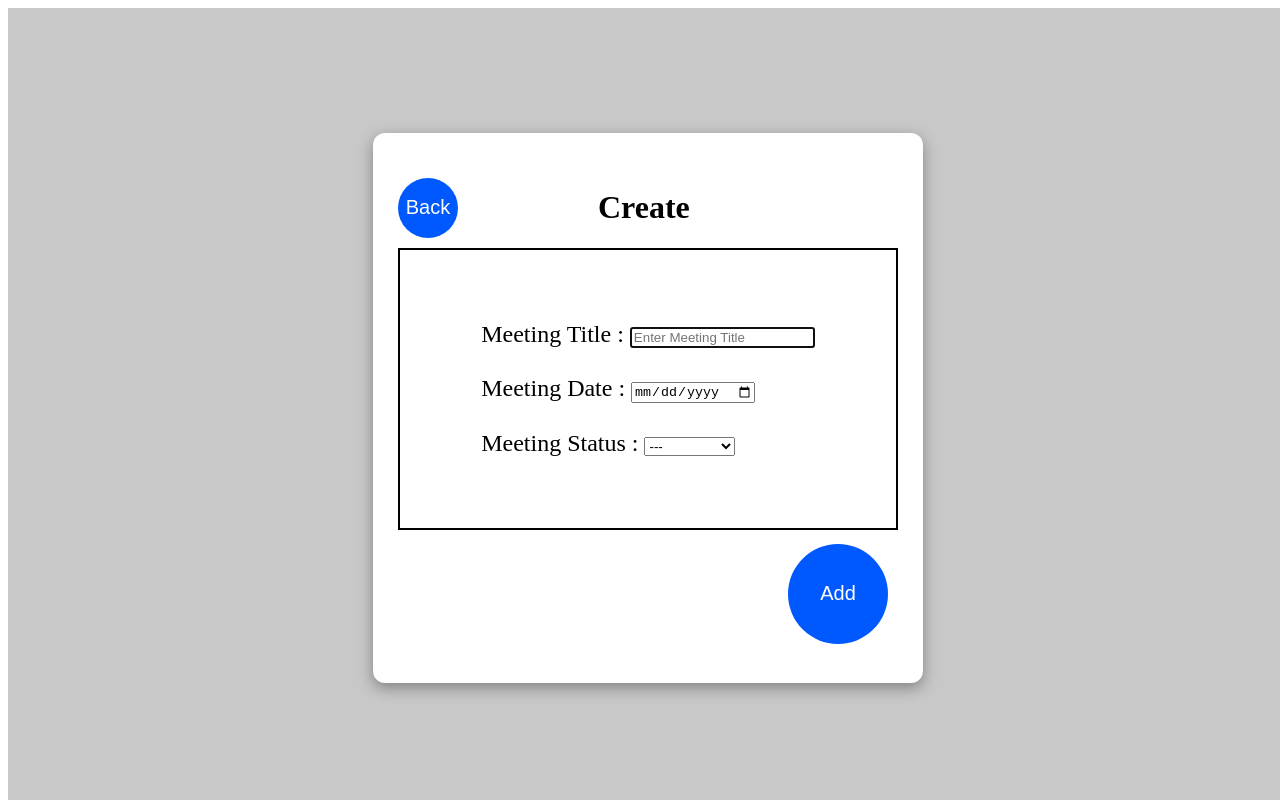
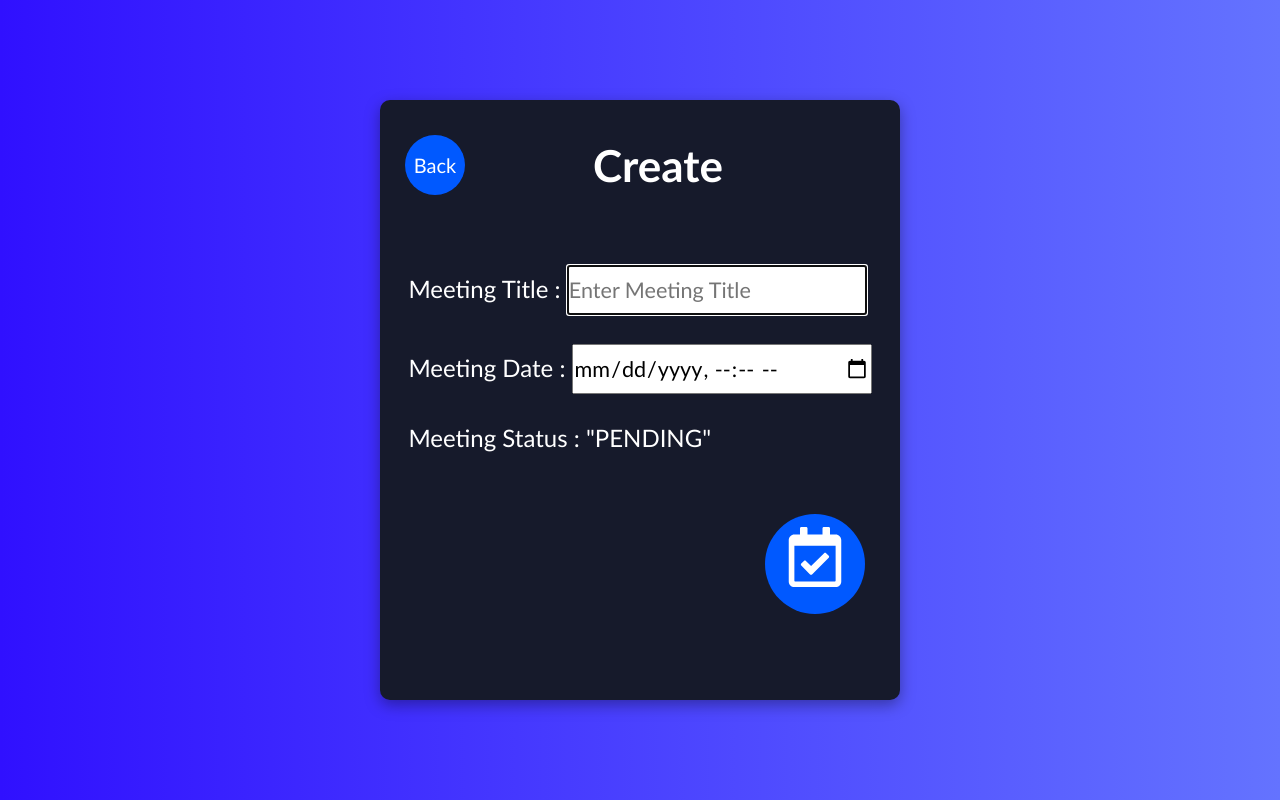
Before and after one commit to samgerrick01/calendar-app-v3, a React (Create React App) app: page /add in a window 1280 px wide. Built offline with nearby package versions, Linux system fonts and the light colour scheme.

Commit message:
Added Design

```diff
--- a/db.json
+++ b/db.json
@@ -1,28 +1,22 @@
 {
   "meetings": [
     {
-      "id": "pK3RXIy9HmwTZURJU-SLX",
+      "id": "9pNCLNGxj5SflzzagyZTF",
       "meetingTitle": "MEETING A",
-      "meetingDate": "2022-01-11",
+      "meetingDate": "2022-01-12T12:30",
+      "meetingStatus": "DONE"
+    },
+    {
+      "id": "VtYL5IpIoYy656fxL3yLz",
+      "meetingTitle": "MEETING B",
+      "meetingDate": "2022-01-12T23:27",
       "meetingStatus": "PENDING"
     },
     {
-      "id": "9ryDqyJGTyJ0puwCHPzAG",
-      "meetingTitle": "MEETING B",
-      "meetingDate": "2022-01-12",
+      "id": "JNj7OKwni0Mh6pPVMwf7b",
+      "meetingTitle": "MEETING SAM",
+      "meetingDate": "2022-01-14T23:56",
       "meetingStatus": "ON-GOING"
-    },
-    {
-      "id": "Ofwjre_cDy-Zx9NHIOHCO",
-      "meetingTitle": "qweqwe",
-      "meetingDate": "2022-01-07",
-      "meetingStatus": "PENDING"
-    },
-    {
-      "id": "jt5L462ulhNqLK4o1K_fi",
-      "meetingTitle": "MEETING A",
-      "meetingDate": "2022-01-14",
-      "meetingStatus": "PENDING"
     }
   ]
 }
--- a/package.json
+++ b/package.json
@@ -11,6 +11,8 @@
     "npm-run-all": "^4.1.5",
     "react": "^17.0.2",
     "react-dom": "^17.0.2",
+    "react-hook-form": "^7.22.5",
+    "react-icons": "^4.3.1",
     "react-redux": "^7.2.6",
     "react-router-dom": "^6.2.1",
     "react-scripts": "5.0.0",
--- a/src/components/pages/CreatePage.js
+++ b/src/components/pages/CreatePage.js
@@ -4,6 +4,7 @@ import { useNavigate } from "react-router-dom";
 import { addMeeting } from "../redux/action/action";
 import { useDispatch } from "react-redux";
 import { nanoid } from "nanoid";
+import { FaRegCalendarCheck } from "react-icons/fa";
 
 function CreatePage() {
   //STATE
@@ -11,10 +12,10 @@ function CreatePage() {
     id: nanoid(),
     meetingTitle: "",
     meetingDate: "",
-    meetingStatus: "",
+    meetingStatus: "PENDING",
   });
   const [error, setError] = useState("");
-  const { meetingTitle, meetingDate, meetingStatus } = state;
+  const { meetingTitle, meetingDate } = state;
   let navigate = useNavigate();
   let dispatch = useDispatch();
 
@@ -26,7 +27,7 @@ function CreatePage() {
 
   const handleSubmit = (e) => {
     e.preventDefault();
-    if (!meetingTitle || !meetingDate || !meetingStatus) {
+    if (!meetingTitle || !meetingDate) {
       setError("Please Input the Empty Field!");
     } else {
       dispatch(addMeeting(state));
@@ -45,7 +46,7 @@ function CreatePage() {
           <h3 style={{ textAlign: "center", color: "red" }}>{error}</h3>
         )}
         <div className="body-create">
-          <form className="meeting-input">
+          <form>
             <label>Meeting Title : </label>
             <input
               type="text"
@@ -59,7 +60,7 @@ function CreatePage() {
             <br />
             <label>Meeting Date : </label>
             <input
-              type="date"
+              type="datetime-local"
               name="meetingDate"
               value={meetingDate}
               onChange={handleInputChange}
@@ -67,24 +68,13 @@ function CreatePage() {
             <br />
             <br />
             <label>Meeting Status : </label>
-            <select
-              name="meetingStatus"
-              value={meetingStatus}
-              onChange={handleInputChange}
-            >
-              <option value="">---</option>
-              <option value="PENDING">PENDING</option>
-              <option disabled value="ON-GOING">
-                ON-GOING
-              </option>
-              <option disabled value="DONE">
-                DONE
-              </option>
-            </select>
+            <label>"PENDING"</label>
           </form>
         </div>
-        <div className="footer">
-          <button onClick={handleSubmit}>Add</button>
+        <div className="footer-add">
+          <button onClick={handleSubmit}>
+            <FaRegCalendarCheck />
+          </button>
         </div>
       </div>
     </div>
--- a/src/components/pages/HomePage.js
+++ b/src/components/pages/HomePage.js
@@ -3,6 +3,7 @@ import "../style/Page.css";
 import { useSelector, useDispatch } from "react-redux";
 import { loadMeetings } from "../redux/action/action";
 import { useNavigate, Link } from "react-router-dom";
+import { FaRegCalendarPlus } from "react-icons/fa";
 
 function HomePage() {
   const { meetings } = useSelector((state) => ({ ...state.data }));
@@ -55,7 +56,9 @@ function HomePage() {
         </div>
         <div className="footer">
           <Link to="/add">
-            <button>Add</button>
+            <button>
+              <FaRegCalendarPlus />
+            </button>
           </Link>
         </div>
       </div>
--- a/src/components/pages/UpdatePage.js
+++ b/src/components/pages/UpdatePage.js
@@ -60,7 +60,7 @@ function UpdatePage() {
   return (
     <div className="pageBG">
       <div className="pageContainer">
-        <div className="title-add">
+        <div className="title-update">
           <button onClick={() => navigate("/")}>Back</button>
           <h1>Update / Delete</h1>
         </div>
@@ -83,7 +83,7 @@ function UpdatePage() {
             <br />
             <label>Meeting Date : </label>
             <input
-              type="date"
+              type="datetime-local"
               name="meetingDate"
               value={meetingDate || ""}
               onChange={handleInputChange}
@@ -96,7 +96,6 @@ function UpdatePage() {
               value={meetingStatus || ""}
               onChange={handleInputChange}
             >
-              <option value="">---</option>
               <option value="PENDING">PENDING</option>
               <option value="ON-GOING">ON-GOING</option>
               <option value="DONE">DONE</option>
--- a/src/components/style/Page.css
+++ b/src/components/style/Page.css
@@ -1,7 +1,19 @@
+* {
+  box-sizing: border-box;
+  margin: 0;
+  padding: 0;
+  font-family: "Trebuchet MS", "Lucida Sans Unicode", "Lucida Grande",
+    "Lucida Sans", Arial, sans-serif;
+}
+
 .pageBG {
   width: 100vw;
   height: 100vh;
-  background-color: rgba(200, 200, 200);
+  background: linear-gradient(
+    90deg,
+    rgba(48, 16, 255, 1) 0%,
+    rgba(100, 115, 255, 1) 100%
+  );
   position: fixed;
   display: flex;
   justify-content: center;
@@ -16,14 +28,18 @@
 }
 
 .pageContainer {
-  width: 500px;
-  height: 500px;
   border-radius: 12px;
-  background-color: white;
   box-shadow: rgba(0, 0, 0, 0.35) 0px 5px 15px;
   display: flex;
   flex-direction: column;
   padding: 25px;
+  flex-direction: column;
+  width: 520px;
+  min-height: 600px;
+  background: #161a2b;
+  text-align: center;
+  margin: 128px auto;
+  border-radius: 10px;
 }
 @media only screen and (max-width: 768px) {
   /* For mobile phones: */
@@ -36,17 +52,24 @@
   display: grid;
   grid-template-columns: 70% 30%;
   margin-top: 10px;
-  align-items: center;
 }
+
 @media only screen and (max-width: 768px) {
   /* For mobile phones: */
   [class*="title"] {
     width: 60%;
   }
 }
+
 .pageContainer .title h1 {
   text-align: right;
   margin-right: 30px;
+  color: #fff;
+  font-size: 44px;
+}
+.pageContainer .title h1:hover {
+  color: darkorange;
+  transition: 0.5s all ease-in-out;
 }
 
 .pageContainer .title select {
@@ -67,9 +90,31 @@
   margin-top: 10px;
   align-items: center;
 }
+.pageContainer .title-update {
+  display: grid;
+  grid-template-columns: 20% 80%;
+  margin-top: 10px;
+  align-items: center;
+}
 .pageContainer .title-add h1 {
   text-align: left;
+  color: #fff;
+  font-size: 44px;
   /* border: 2px solid black; */
+}
+.pageContainer .title-update h1:hover {
+  color: darkorange;
+  transition: 0.5s all ease-in-out;
+}
+.pageContainer .title-update h1 {
+  text-align: left;
+  color: #fff;
+  font-size: 44px;
+  /* border: 2px solid black; */
+}
+.pageContainer .title-add h1:hover {
+  color: darkorange;
+  transition: 0.5s all ease-in-out;
 }
 
 .pageContainer .title-add button {
@@ -83,6 +128,25 @@
   font-size: 20px;
   cursor: pointer;
 }
+.pageContainer .title-add button:hover {
+  box-shadow: 0 0px 32px rgb(26, 183, 231);
+  transition: 0.3s all ease-in-out;
+}
+.pageContainer .title-update button {
+  /* border: 2px solid black; */
+  width: 60px;
+  height: 60px;
+  border: none;
+  background-color: rgb(0, 89, 255);
+  color: white;
+  border-radius: 50%;
+  font-size: 20px;
+  cursor: pointer;
+}
+.pageContainer .title-update button:hover {
+  box-shadow: 0 0px 32px rgb(26, 183, 231);
+  transition: 0.3s all ease-in-out;
+}
 
 .pageContainer .body {
   justify-content: center;
@@ -92,20 +156,32 @@
 }
 
 .pageContainer .body-create {
-  flex: 50%;
+  margin-top: 70px;
+  font-size: 1.5em;
+  /* border: 2px solid black; */
+  color: #fff;
+  text-align: left;
   display: flex;
   justify-content: center;
-  align-items: center;
-  font-size: 1.5em;
-  border: 2px solid black;
+}
+.pageContainer .body-create input {
+  height: 50px;
+  font-size: 0.9em;
+  width: 300px;
+}
+.pageContainer .body-create select {
+  height: 50px;
+  font-size: 0.9em;
+  width: 284px;
 }
 
 .ul-list {
   list-style: none;
   display: list-item;
   float: left;
-  height: 250px;
+  height: 350px;
   overflow-y: auto;
+  margin-top: 30px;
   /* border: 2px solid black; */
 }
 
@@ -117,13 +193,58 @@
 }
 .ul-list li {
   border: 2px solid black;
-  width: 420px;
+  width: 450px;
   cursor: pointer;
   margin-bottom: 5px;
+  font-size: 1.7em;
   text-align: center;
+  align-items: center;
+  margin: 4px auto;
+  color: #fff;
+  background: linear-gradient(
+    90deg,
+    rgba(255, 118, 20, 1) 0%,
+    rgba(255, 84, 17, 1) 100%
+  );
+
+  padding: 16px;
+  border-radius: 5px;
+}
+.ul-list li:hover {
+  box-shadow: 0 0px 32px rgb(255, 0, 0);
+  transition: 0.3s all ease-in-out;
+}
+.ul-list li:nth-child(4n + 1) {
+  background: linear-gradient(
+    90deg,
+    rgba(93, 12, 255, 1) 0%,
+    rgba(155, 0, 250, 1) 100%
+  );
+}
+
+.ul-list li:nth-child(4n + 2) {
+  background: linear-gradient(
+    90deg,
+    rgba(255, 12, 241, 1) 0%,
+    rgba(250, 0, 135, 1) 100%
+  );
+}
+
+.ul-list li:nth-child(4n + 3) {
+  background: linear-gradient(
+    90deg,
+    rgba(20, 159, 255, 1) 0%,
+    rgba(17, 122, 255, 1) 100%
+  );
 }
 
 .pageContainer .footer {
+  flex: 20%;
+  display: flex;
+  justify-content: flex-end;
+  align-items: center;
+}
+.pageContainer .footer-add {
   flex: 20%;
   display: flex;
   justify-content: flex-end;
@@ -138,8 +259,27 @@
   background-color: rgb(0, 89, 255);
   color: white;
   border-radius: 50%;
-  font-size: 20px;
+  font-size: 60px;
   cursor: pointer;
+}
+.pageContainer .footer-add button:hover {
+  box-shadow: 0 0px 32px rgb(51, 156, 175);
+  transition: 0.3s all ease-in-out;
+}
+.pageContainer .footer-add button {
+  width: 100px;
+  height: 100px;
+  margin: 10px;
+  border: none;
+  background-color: rgb(0, 89, 255);
+  color: white;
+  border-radius: 50%;
+  font-size: 60px;
+  cursor: pointer;
+}
+.pageContainer .footer-add button:hover {
+  box-shadow: 0 0px 32px rgb(0, 255, 34);
+  transition: 0.3s all ease-in-out;
 }
 
 .pageContainer .footer-update {
@@ -160,3 +300,7 @@
   font-size: 20px;
   cursor: pointer;
 }
+.pageContainer .footer-update button:hover {
+  box-shadow: 0 0px 32px rgb(255, 0, 0);
+  transition: 0.3s all ease-in-out;
+}
--- /dev/null
+++ b/src/components/style/PageStyle.css
@@ -0,0 +1,147 @@
+* {
+  box-sizing: border-box;
+  margin: 0;
+  padding: 0;
+  font-family: "Trebuchet MS", "Lucida Sans Unicode", "Lucida Grande",
+    "Lucida Sans", Arial, sans-serif;
+}
+
+body {
+  background: linear-gradient(
+    90deg,
+    rgba(48, 16, 255, 1) 0%,
+    rgba(100, 115, 255, 1) 100%
+  );
+}
+.todo-app {
+  display: flex;
+  flex-direction: column;
+  justify-content: start;
+  width: 520px;
+  min-height: 600px;
+  background: #161a2b;
+  text-align: center;
+  margin: 128px auto;
+  border-radius: 10px;
+  padding-bottom: 32px;
+}
+
+h1 {
+  margin: 32px 0;
+  color: #fff;
+  font-size: 24px;
+}
+
+.complete {
+  text-decoration: line-through;
+  opacity: 0.4;
+}
+
+.todo-form {
+  margin-bottom: 32px;
+}
+
+.todo-input {
+  padding: 14px 32px 14px 16px;
+  border-radius: 4px 0 0 4px;
+  border: 2px solid #5d0cff;
+  outline: none;
+  width: 320px;
+  background: transparent;
+  color: #fff;
+}
+
+.todo-input::placeholder {
+  color: #e2e2e2;
+}
+
+.todo-button {
+  padding: 16px;
+  border: none;
+  border-radius: 0 4px 4px 0;
+  cursor: pointer;
+  outline: none;
+  background: linear-gradient(
+    90deg,
+    rgba(93, 12, 255, 1) 0%,
+    rgba(155, 0, 250, 1) 100%
+  );
+  color: #fff;
+  text-transform: capitalize;
+}
+
+.todo-input.edit {
+  border: 2px solid #149fff;
+}
+
+.todo-button.edit {
+  background: linear-gradient(
+    90deg,
+    rgba(20, 159, 255, 1) 0%,
+    rgba(17, 122, 255, 1) 100%
+  );
+  padding: 16px 22px;
+}
+
+.todo-container {
+  display: flex;
+  flex-direction: row;
+  position: relative;
+}
+
+.todo-row {
+  display: flex;
+  justify-content: space-between;
+  align-items: center;
+  margin: 4px auto;
+  color: #fff;
+  background: linear-gradient(
+    90deg,
+    rgba(255, 118, 20, 1) 0%,
+    rgba(255, 84, 17, 1) 100%
+  );
+
+  padding: 16px;
+  border-radius: 5px;
+  width: 90%;
+}
+
+.todo-row:nth-child(4n + 1) {
+  background: linear-gradient(
+    90deg,
+    rgba(93, 12, 255, 1) 0%,
+    rgba(155, 0, 250, 1) 100%
+  );
+}
+
+.todo-row:nth-child(4n + 2) {
+  background: linear-gradient(
+    90deg,
+    rgba(255, 12, 241, 1) 0%,
+    rgba(250, 0, 135, 1) 100%
+  );
+}
+
+.todo-row:nth-child(4n + 3) {
+  background: linear-gradient(
+    90deg,
+    rgba(20, 159, 255, 1) 0%,
+    rgba(17, 122, 255, 1) 100%
+  );
+}
+
+.icons {
+  display: flex;
+  align-items: center;
+  font-size: 24px;
+  cursor: pointer;
+}
+
+.delete-icon {
+  margin-right: 5px;
+  color: #fff;
+}
+
+.edit-icon {
+  color: #fff;
+}
```
Also changed, not shown: 1 other file (tests, documents, lock files or other folders).
